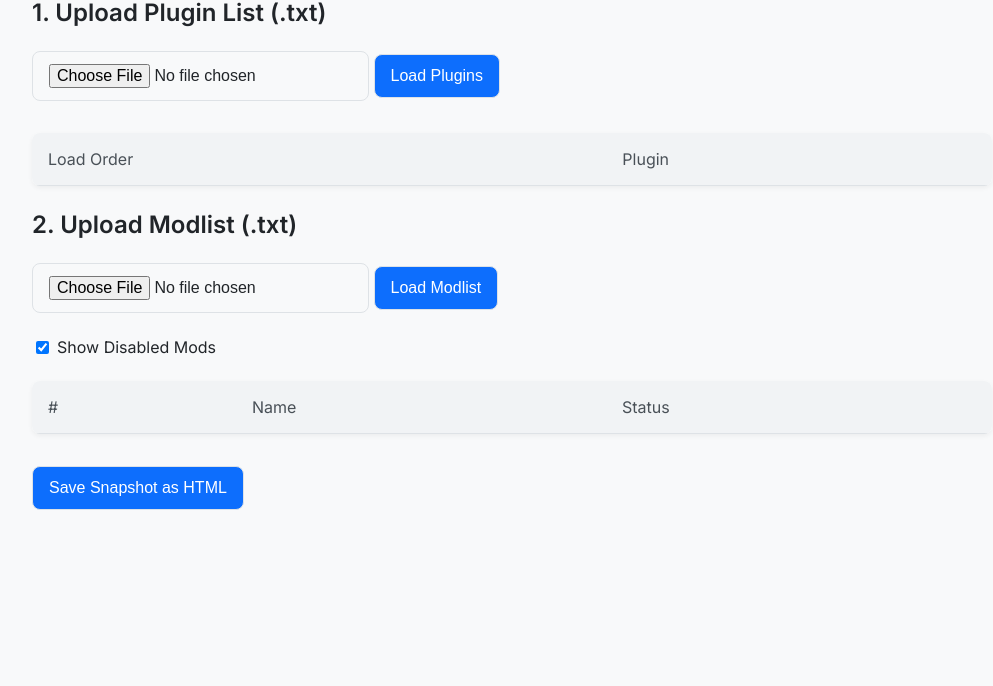
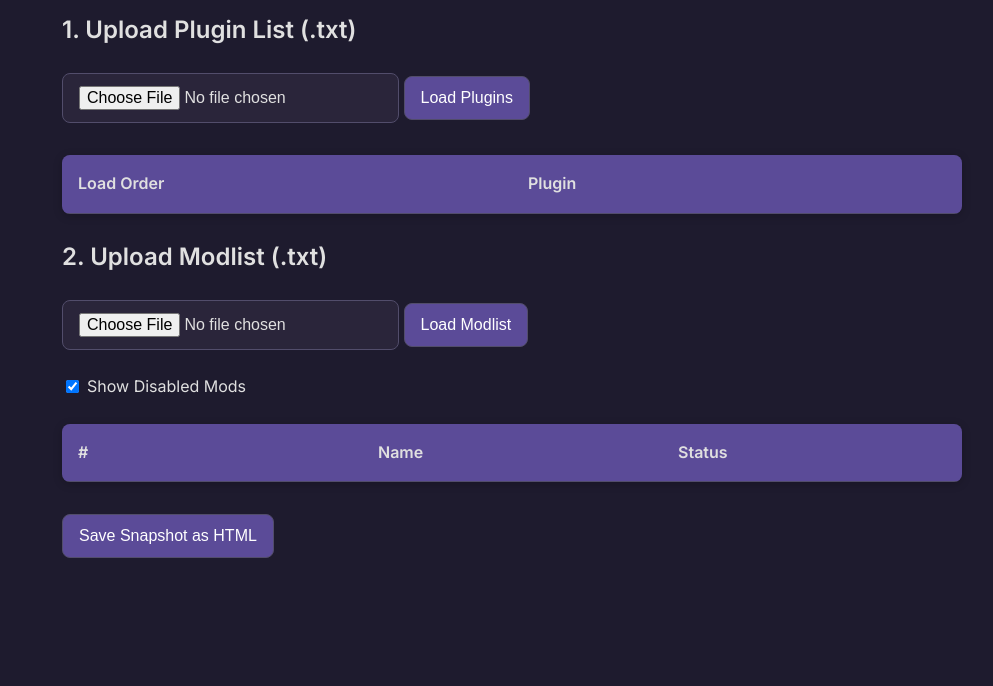
Before and after one commit to Aboda7m/skyrim-modlist-viewer, a plain HTML site: page index.html in a window 1280 px wide. Shown: the part 114-800 px from the top of the page, without its empty margins (128-1121 px from the left). Drawn offline with Linux system fonts and the light colour scheme.

Commit message:
Update index.html

```diff
--- a/index.html
+++ b/index.html
@@ -6,15 +6,18 @@
   <link href="https://fonts.googleapis.com/css2?family=Inter:wght@400;600&display=swap" rel="stylesheet">
   <style id="main-style">
     :root {
-      --bg: #f8f9fa;
-      --text: #212529;
+      --bg: #1e1b2e;
+      --text: #e0e0e0;
       --muted: #6c757d;
-      --primary: #0d6efd;
-      --primary-dark: #0b5ed7;
-      --red: #dc3545;
-      --red-bg: #f8d7da;
-      --separator-bg: #e2f0d9;
-      --border: #dee2e6;
+      --primary: #5b4b98;
+      --primary-dark: #8a77c0;
+      --red: #ff4d4d;
+      --red-bg: rgba(255, 77, 77, 0.15);
+      --separator-bg: #2b4d2f;
+      --border: #524d6b;
+      --zebra-odd: #29262d;
+      --zebra-even: transparent;
+      --shadow: rgba(0, 0, 0, 0.2);
     }
 
     body {
@@ -23,7 +26,8 @@
       color: var(--text);
       padding: 2rem;
       margin: 0 auto;
-      max-width: 960px;
+      max-width: 900px;
+      line-height: 1.6;
     }
 
     h1, h2 {
@@ -38,7 +42,12 @@
       border-radius: 8px;
       border: 1px solid var(--border);
       margin: 0.5rem 0;
-      transition: all 0.2s ease-in-out;
+      transition: background-color 0.3s ease, transform 0.2s ease;
+    }
+
+    input[type="file"] {
+      background-color: #2a253a;
+      color: var(--text);
     }
 
     button {
@@ -49,32 +58,51 @@
 
     button:hover {
       background-color: var(--primary-dark);
+      transform: translateY(-2px);
     }
 
     table {
       width: 100%;
       border-collapse: collapse;
       margin: 1.5rem 0;
-      background: white;
-      box-shadow: 0 2px 5px rgba(0,0,0,0.05);
+      background: #2a253a;
+      box-shadow: 0 2px 10px var(--shadow);
       border-radius: 8px;
       overflow: hidden;
+      table-layout: fixed;
     }
 
     th, td {
       padding: 1rem;
+      text-align: left;
       border-bottom: 1px solid var(--border);
-      text-align: left;
+      word-wrap: break-word;
     }
 
     th {
-      background-color: #f1f3f5;
-      font-weight: 500;
-      color: #495057;
+      background-color: var(--primary);
+      color: var(--text);
+      font-weight: bold;
+      position: sticky;
+      top: 0;
+      z-index: 1;
+    }
+
+    tbody tr:nth-child(odd):not(.separator):not(.disabled) {
+      background-color: var(--zebra-odd);
+    }
+
+    tbody tr:nth-child(even):not(.separator):not(.disabled) {
+      background-color: var(--zebra-even);
     }
 
     tr:hover:not(.separator):not(.disabled) {
-      background-color: #f9f9f9;
+      background-color: rgba(255, 255, 255, 0.05);
+    }
+
+    .disabled {
+      color: var(--red);
+      background-color: var(--red-bg);
     }
 
     .separator {
@@ -82,12 +110,7 @@
       font-weight: bold;
       text-align: center;
       font-style: italic;
-      color: var(--text);
-    }
-
-    .disabled {
-      color: var(--red);
-      background-color: var(--red-bg);
+      color: #a9e6a1;
     }
 
     label {
@@ -104,6 +127,7 @@
       h1 { font-size: 1.5rem; }
       h2 { font-size: 1.25rem; }
       input, button { width: 100%; }
+      .separator { font-size: 1rem; }
     }
   </style>
 </head>
@@ -141,28 +165,20 @@
 
   <script>
     function loadPluginFile() {
-      const fileInput = document.getElementById('plugin-file');
-      const file = fileInput.files[0];
+      const file = document.getElementById('plugin-file').files[0];
       if (!file) return;
 
       const reader = new FileReader();
-      reader.onload = function(e) {
-        const content = e.target.result;
-        parsePlugins(content);
-      };
+      reader.onload = e => parsePlugins(e.target.result);
       reader.readAsText(file);
     }
 
     function loadModFile() {
-      const fileInput = document.getElementById('mod-file');
-      const file = fileInput.files[0];
+      const file = document.getElementById('mod-file').files[0];
       if (!file) return;
 
       const reader = new FileReader();
-      reader.onload = function(e) {
-        const content = e.target.result;
-        parseMods(content);
-      };
+      reader.onload = e => parseMods(e.target.result);
       reader.readAsText(file);
     }
 
@@ -197,8 +213,7 @@
           row.className = "separator";
           row.innerHTML = `<td colspan="3">${name}</td>`;
         } else {
-          const cls = status === "+" ? "" : "disabled";
-          row.className = cls;
+          row.className = status === "+" ? "" : "disabled";
           row.innerHTML = `
             <td>${order}</td>
             <td>${name}</td>
```
